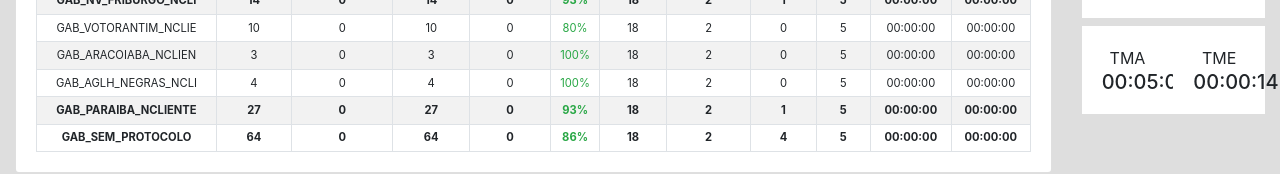
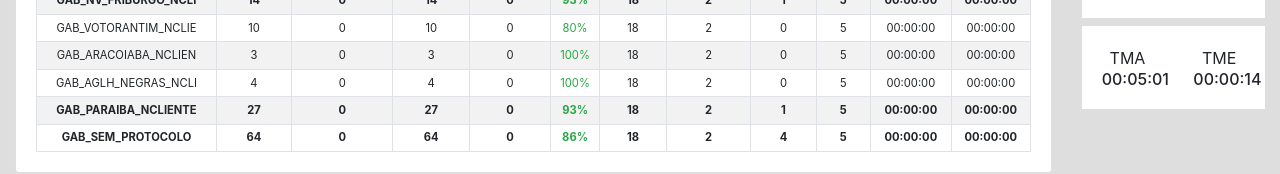
Before and after one commit to deglier/dash-operacional, a React (Create React App) app: page / in a window 1280 px wide. Shown: the part 561-735 px from the top of the page. Built offline with nearby package versions, Linux system fonts and the light colour scheme.

Commit message:
CHANGE TITLE SIZE

```diff
--- a/src/Components/indicator.js
+++ b/src/Components/indicator.js
@@ -8,7 +8,7 @@ const Indicator = ({ indicador, valor, bigger }) => {
       {bigger ? (
         <h4 className="mb-0">{utils.SecToHora(valor)}</h4>
       ) : (
-        <h5 className="mb-0">{utils.SecToHora(valor)}</h5>
+        <h6 className="mb-0">{utils.SecToHora(valor)}</h6>
       )}
     </React.Fragment>
   );
```
